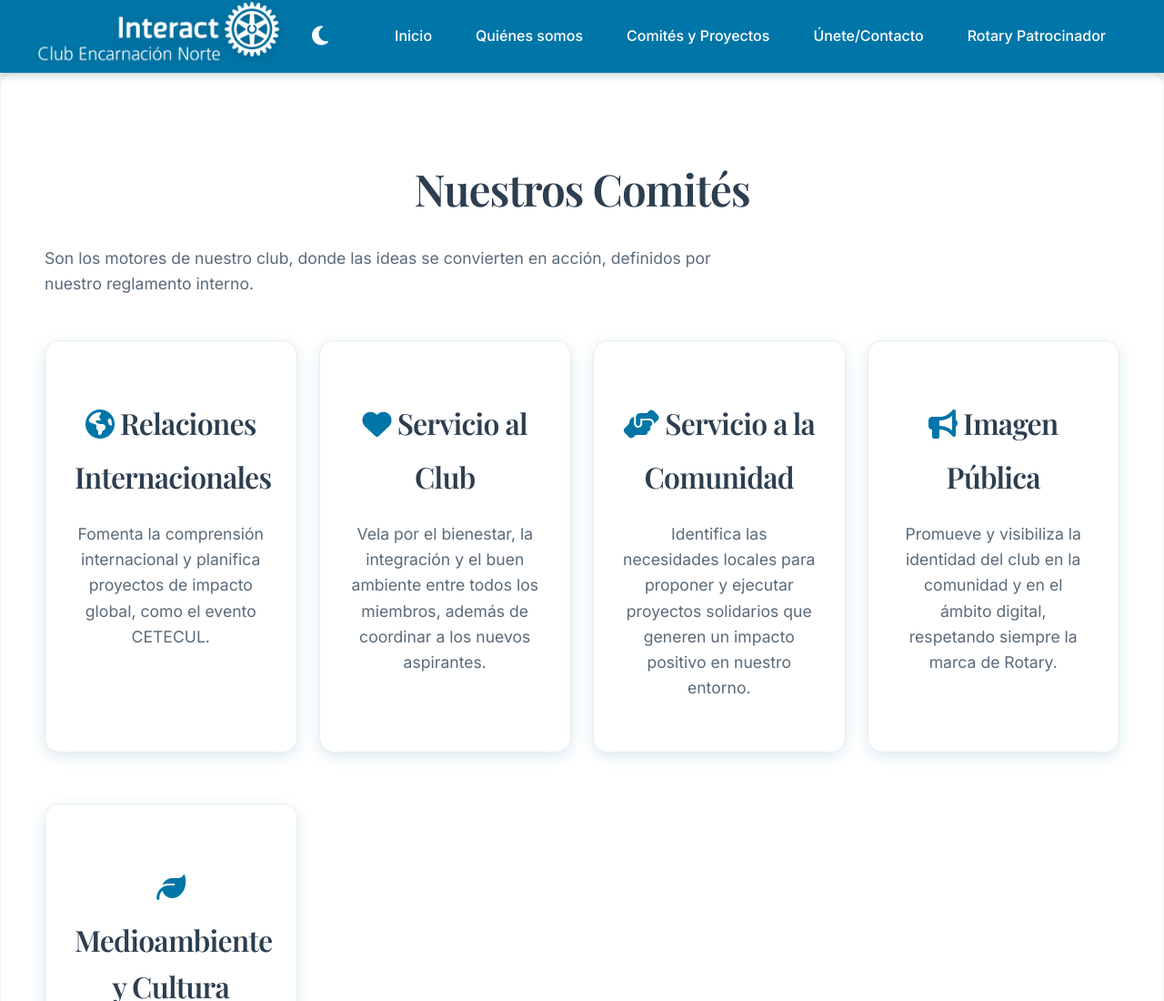
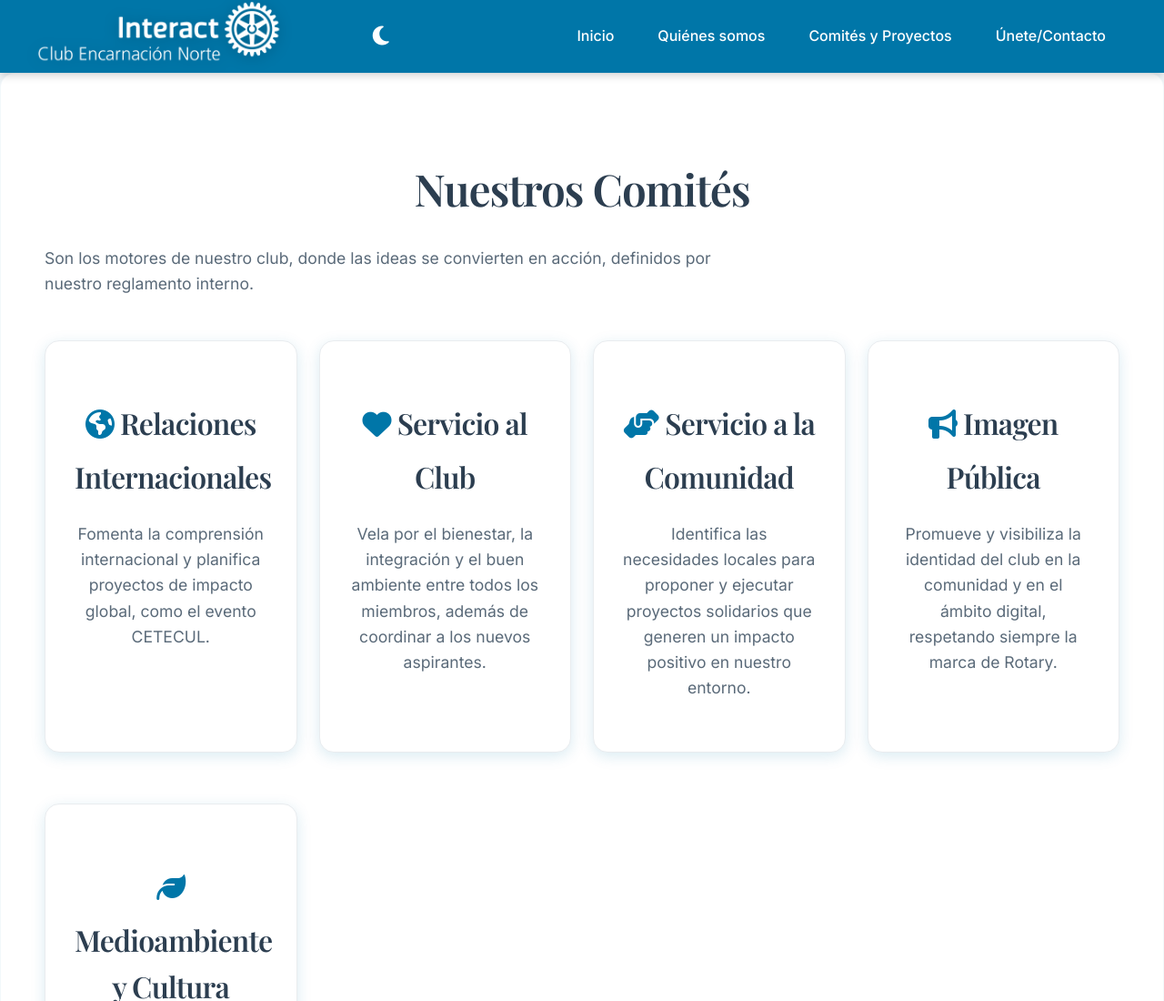
Before and after one commit to juancarlossvr/Interact-Encarnacion-Norte, a plain HTML site: page comites-proyectos.html in a window 1280 px wide. Shown: the top 1100 px of the page at 91% size. Drawn offline with nearby package versions, Linux system fonts and the light colour scheme.

Commit message:
Eliminacion del enlace a la pagina de Rotary Enc Norte

```diff
--- a/comites-proyectos.html
+++ b/comites-proyectos.html
@@ -32,7 +32,6 @@
             <li><a href="quienes-somos.html">Quiénes somos</a></li>
             <li><a href="comites-proyectos.html">Comités y Proyectos</a></li>
             <li><a href="unete-contacto.html" aria-current="page">Únete/Contacto</a></li>
-            <li><a href="https://rotaryencarnacionnorte.weebly.com/" target="_blank" rel="noopener noreferrer">Rotary Patrocinador</a></li>
         </ul>
     </nav>
 </header>
```
Also changed, not shown: index.html (+0 -1 lines), quienes-somos.html (+0 -1 lines), unete-contacto.html (+0 -1 lines).
